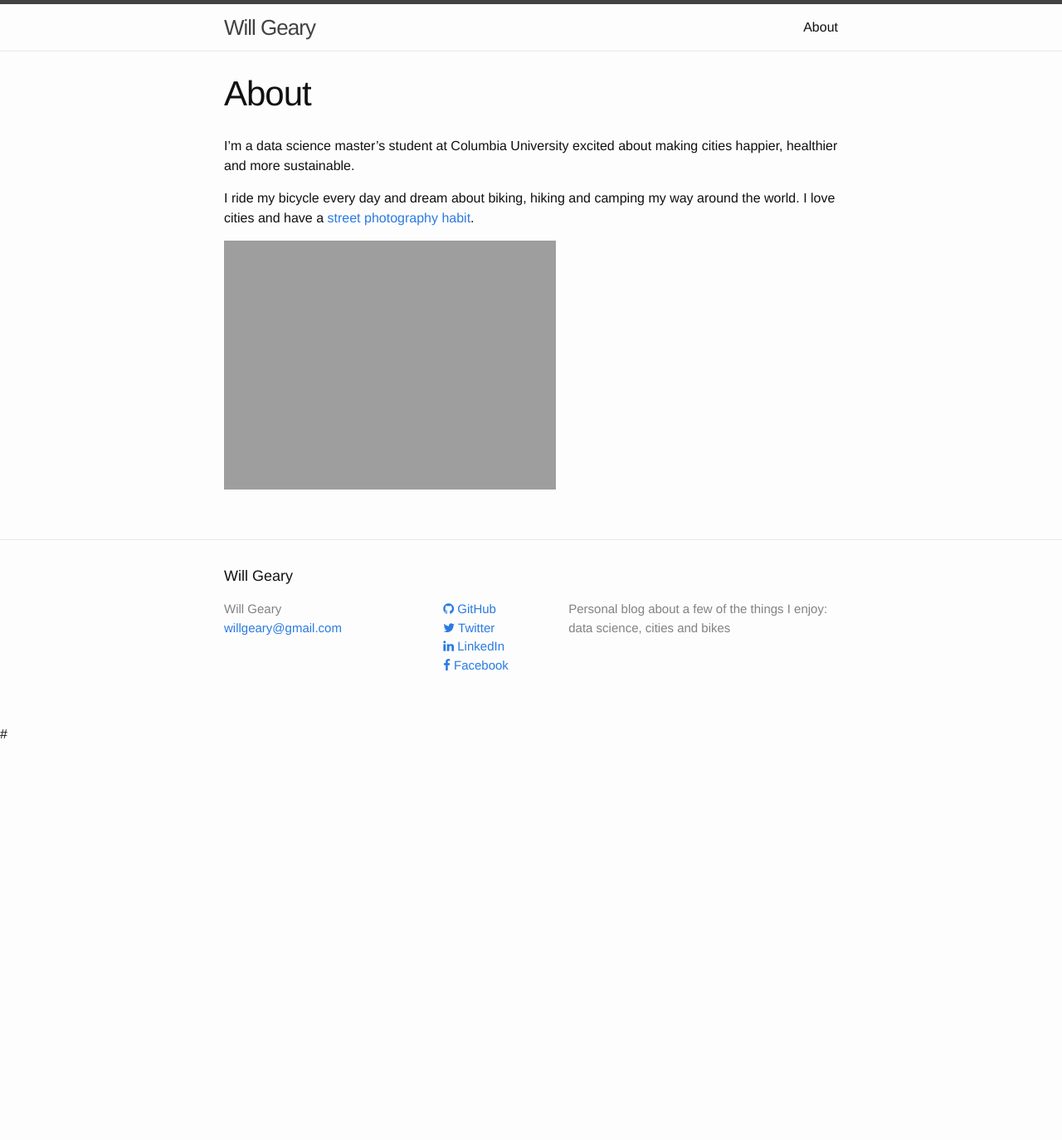
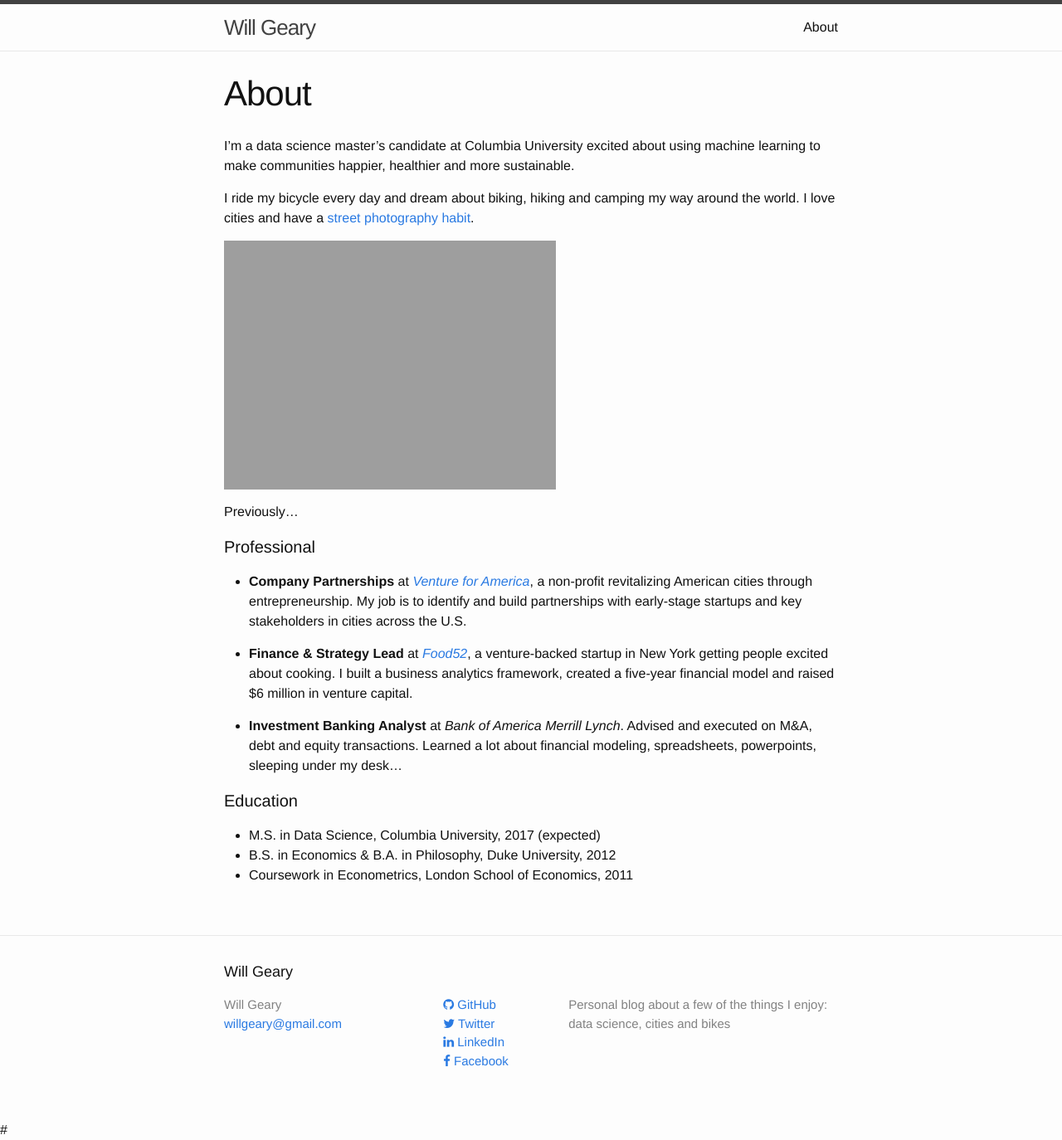
Before and after one commit to willgeary/willgeary.github.io, a Jekyll site: the page built from about.md, in a window 1280 px wide. Shown: the whole page at 83% size. Built offline with Jekyll 4.4.1, drawn with Linux system fonts in a browser that asks for light colours; nearby versions of some CDN libraries; before the commit the page ends 900 px from its top, so only the background shows below that.

Commit message:
Save my work

```diff
--- a/about.md
+++ b/about.md
@@ -4,8 +4,22 @@ title: About
 permalink: /about/
 ---
 
-I'm a data science master's student at Columbia University excited about making cities happier, healthier and more sustainable.
+I'm a data science master's candidate at Columbia University excited about using machine learning to make communities happier, healthier and more sustainable.
 
 I ride my bicycle every day and dream about biking, hiking and camping my way around the world. I love cities and have a [street photography habit](https://www.instagram.com/willcgeary/).
 
 ![Me and my baby]({{ site.url }}/assets/bike_will.jpg)
+
+Previously...
+
+#### Professional
+* **Company Partnerships** at [*Venture for America*](http://ventureforamerica.org/), a non-profit revitalizing American cities through entrepreneurship. My job is to identify and build partnerships with early-stage startups and key stakeholders in cities across the U.S.
+
+* **Finance & Strategy Lead** at [*Food52*](http://food52.com/), a venture-backed startup in New York getting people excited about cooking. I built a business analytics framework, created a five-year financial model and raised $6 million in venture capital.
+
+* **Investment Banking Analyst** at *Bank of America Merrill Lynch*. Advised and executed on M&A, debt and equity transactions. Learned a lot about financial modeling, spreadsheets, powerpoints, sleeping under my desk...
+
+#### Education
+* M.S. in Data Science, Columbia University, 2017 (expected)
+* B.S. in Economics & B.A. in Philosophy, Duke University, 2012
+* Coursework in Econometrics, London School of Economics, 2011
```
